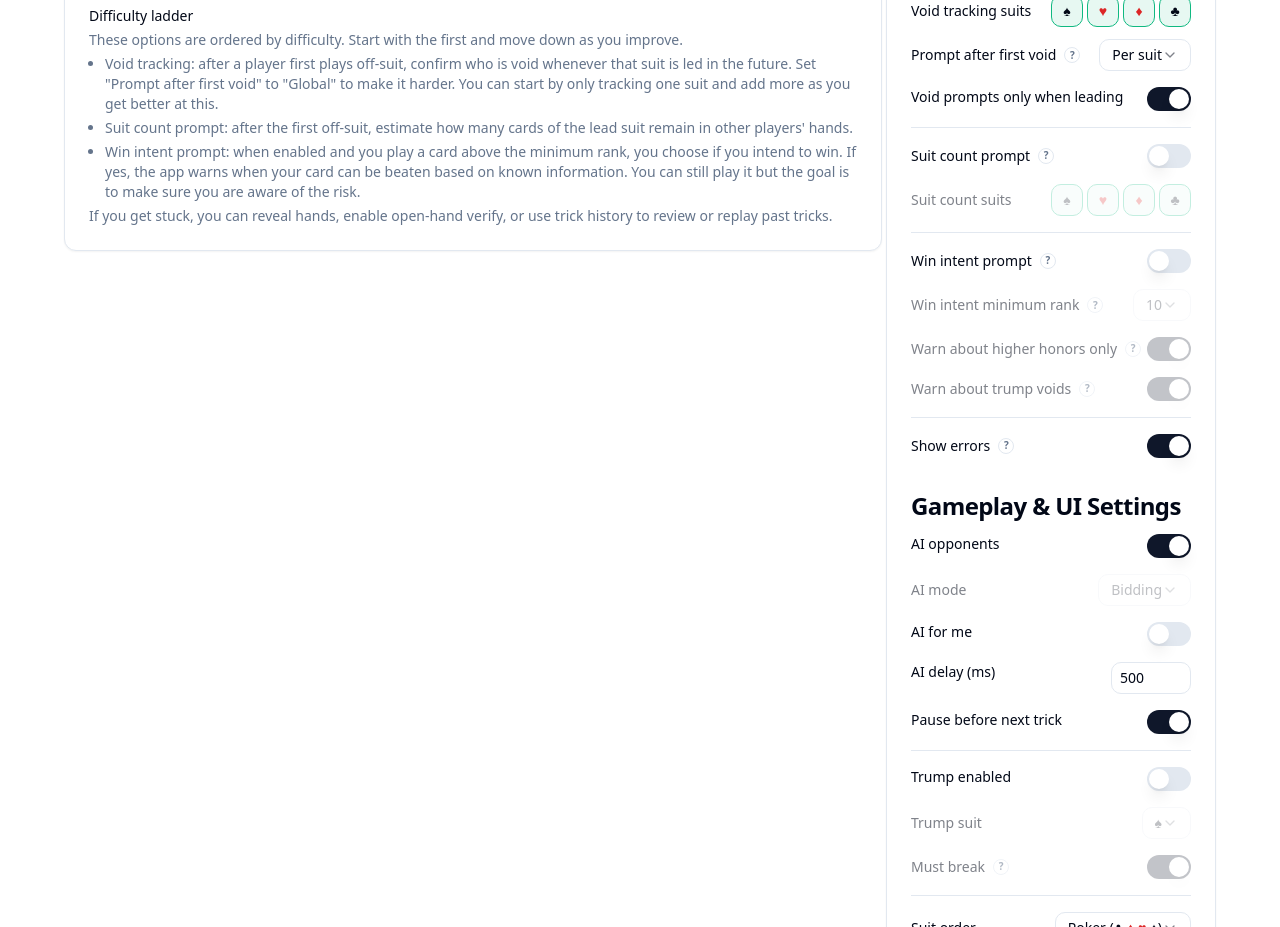
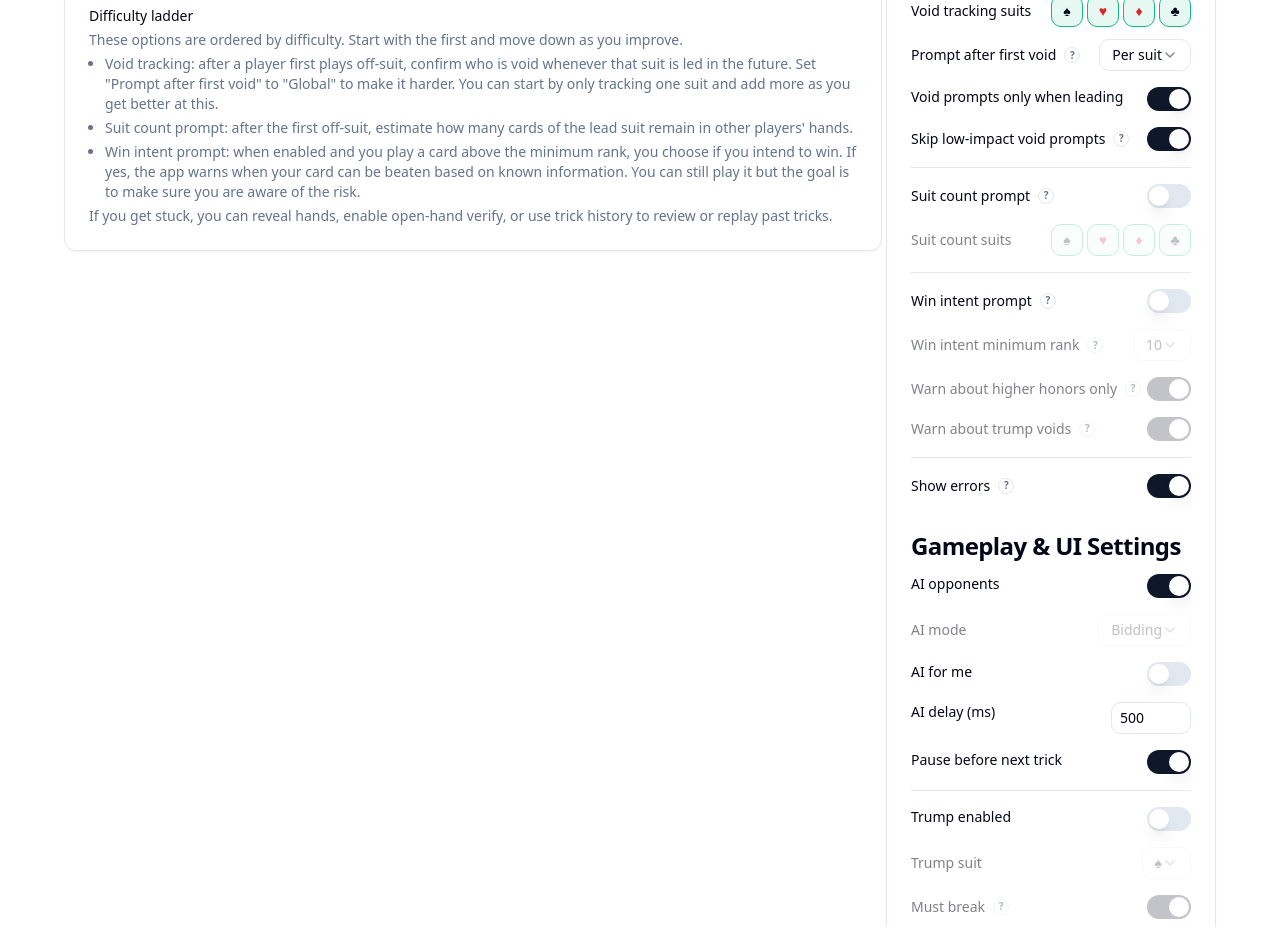
Before and after one commit to gsingh93/trick-taking-trainer, a React (Vite) app: page / in a window 1280 px wide. Shown: the part 1040-1967 px from the top of the page. Built offline with nearby package versions, Linux system fonts and the light colour scheme; the HTML template or start-up script is replaced by a standard one.

Commit message:
Add setting to skip low-impact void prompts

```diff
--- a/src/App.tsx
+++ b/src/App.tsx
@@ -14,7 +14,7 @@ import { chooseCardToPlayForBid } from "@/engine/ai/bidFocus";
 import { estimateBid } from "@/engine/ai/bidHeuristic";
 import { remainingHonorsInSuit } from "@/engine/training";
 import { evaluateWinIntent } from "@/engine/winIntent";
-import { compareCardsInTrick, trickLeadSuit, determineTrickWinner } from "@/engine/rules";
+import { compareCardsInTrick, trickLeadSuit, determineTrickWinner, canFollowSuit, isTrump, nextSeat } from "@/engine/rules";
 import { buildDeck, createRng, dealNewHands } from "@/engine/deck";
 import {
   initGameState,
@@ -82,6 +82,7 @@ type Settings = {
   modeOpenHandVerify: boolean;
   voidTrackingEnabled: boolean;
   voidTrackingSuits: Suit[];
+  voidPromptSkipLowImpact: boolean;
   darkMode: boolean;
   suitCountPromptEnabled: boolean;
   suitCountPromptSuits: Suit[];
@@ -119,6 +120,9 @@ function loadSettings(): Partial<Settings> {
     if (Array.isArray(data.voidTrackingSuits)) {
       next.voidTrackingSuits = data.voidTrackingSuits.filter((s): s is Suit => SUITS.includes(s as Suit));
     }
+    if (typeof data.voidPromptSkipLowImpact === "boolean") {
+      next.voidPromptSkipLowImpact = data.voidPromptSkipLowImpact;
+    }
     if (typeof data.darkMode === "boolean") next.darkMode = data.darkMode;
     if (typeof data.suitCountPromptEnabled === "boolean") next.suitCountPromptEnabled = data.suitCountPromptEnabled;
     if (Array.isArray(data.suitCountPromptSuits)) {
@@ -236,6 +240,9 @@ export default function App() {
   );
   const [voidTrackingSuits, setVoidTrackingSuits] = useState<Suit[]>(
     () => initialSettings.voidTrackingSuits ?? [...SUITS]
+  );
+  const [voidPromptSkipLowImpact, setVoidPromptSkipLowImpact] = useState(
+    () => initialSettings.voidPromptSkipLowImpact ?? true
   );
   const [darkMode, setDarkMode] = useState(() => initialSettings.darkMode ?? false);
   const [suitCountPromptEnabled, setSuitCountPromptEnabled] = useState(
@@ -428,6 +435,7 @@ export default function App() {
       modeOpenHandVerify,
       voidTrackingEnabled,
       voidTrackingSuits,
+      voidPromptSkipLowImpact,
       darkMode,
       suitCountPromptEnabled,
       suitCountPromptSuits,
@@ -460,6 +468,7 @@ export default function App() {
     modeOpenHandVerify,
     voidTrackingEnabled,
     voidTrackingSuits,
+    voidPromptSkipLowImpact,
     darkMode,
     suitCountPromptEnabled,
     suitCountPromptSuits,
@@ -600,6 +609,13 @@ export default function App() {
     const leadSeat = trick[0].seat;
     const leadSuit = trick[0].card.suit;
     if (!voidTrackingSuits.includes(leadSuit)) return;
+    if (voidPromptSkipLowImpact) {
+      const lastSeat = nextSeat(nextSeat(nextSeat(leadSeat)));
+      if (lastSeat === "Me") return;
+      const hasLeadSuit = canFollowSuit(hands.Me, leadSuit);
+      const hasTrump = hands.Me.some((card) => isTrump(card, trump));
+      if (!hasLeadSuit && !hasTrump) return;
+    }
     if (voidPromptOnlyWhenLeading && leadSeat !== "Me") return;
     const shouldPrompt =
       voidPromptScope === "global"
@@ -612,7 +628,18 @@ export default function App() {
     setLeadSelections(createVoidSelections());
     setLeadMismatch(createVoidSelections());
     setLeadWarning(null);
-  }, [voidTrackingEnabled, voidTrackingSuits, trick, trickNo, actualVoid, anyVoidObserved, voidPromptScope]);
+  }, [
+    voidTrackingEnabled,
+    voidTrackingSuits,
+    voidPromptSkipLowImpact,
+    trick,
+    trickNo,
+    actualVoid,
+    anyVoidObserved,
+    voidPromptScope,
+    hands.Me,
+    trump,
+  ]);
 
   function cancelResolveTimer() {
     if (resolveTimerRef.current != null) {
@@ -1395,6 +1422,8 @@ export default function App() {
       setVoidPromptOnlyWhenLeading={setVoidPromptOnlyWhenLeading}
       voidTrackingSuits={voidTrackingSuits}
       toggleVoidTrackingSuit={(s) => toggleSuitSelection(setVoidTrackingSuits, s)}
+      voidPromptSkipLowImpact={voidPromptSkipLowImpact}
+      setVoidPromptSkipLowImpact={setVoidPromptSkipLowImpact}
       voidPromptScope={voidPromptScope}
       setVoidPromptScope={setVoidPromptScope}
       suitCountPromptEnabled={suitCountPromptEnabled}
--- a/src/components/SettingsCard.tsx
+++ b/src/components/SettingsCard.tsx
@@ -113,6 +113,8 @@ type SettingsCardProps = {
   setVoidTrackingEnabled: (value: boolean) => void;
   voidPromptOnlyWhenLeading: boolean;
   setVoidPromptOnlyWhenLeading: (value: boolean) => void;
+  voidPromptSkipLowImpact: boolean;
+  setVoidPromptSkipLowImpact: (value: boolean) => void;
   voidTrackingSuits: Suit[];
   toggleVoidTrackingSuit: (suit: Suit) => void;
   voidPromptScope: "global" | "per-suit";
@@ -166,6 +168,8 @@ export function SettingsCard(props: SettingsCardProps) {
     setVoidTrackingEnabled,
     voidPromptOnlyWhenLeading,
     setVoidPromptOnlyWhenLeading,
+    voidPromptSkipLowImpact,
+    setVoidPromptSkipLowImpact,
     voidTrackingSuits,
     toggleVoidTrackingSuit,
     voidPromptScope,
@@ -247,6 +251,15 @@ export function SettingsCard(props: SettingsCardProps) {
         onCheckedChange: setVoidPromptOnlyWhenLeading,
         disabled: !voidTrackingEnabled,
         className: !voidTrackingEnabled ? "opacity-50" : "",
+      },
+      {
+        key: "void-skip-low-impact",
+        label: "Skip low-impact void prompts",
+        checked: voidPromptSkipLowImpact,
+        onCheckedChange: setVoidPromptSkipLowImpact,
+        disabled: !voidTrackingEnabled,
+        className: !voidTrackingEnabled ? "opacity-50" : "",
+        tooltip: "Skip prompts when you are last to play or you are void with no trump",
       },
     ] satisfies SwitchRow[],
     voidSelects: [
```
